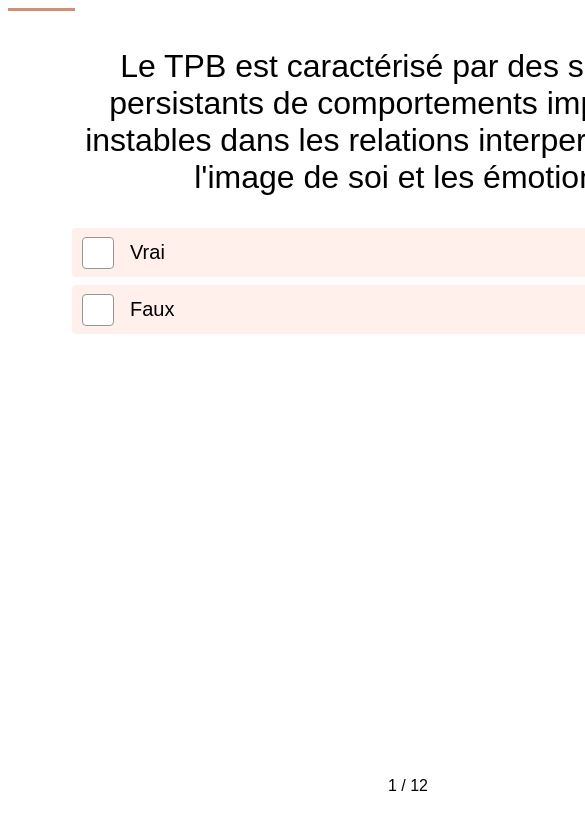
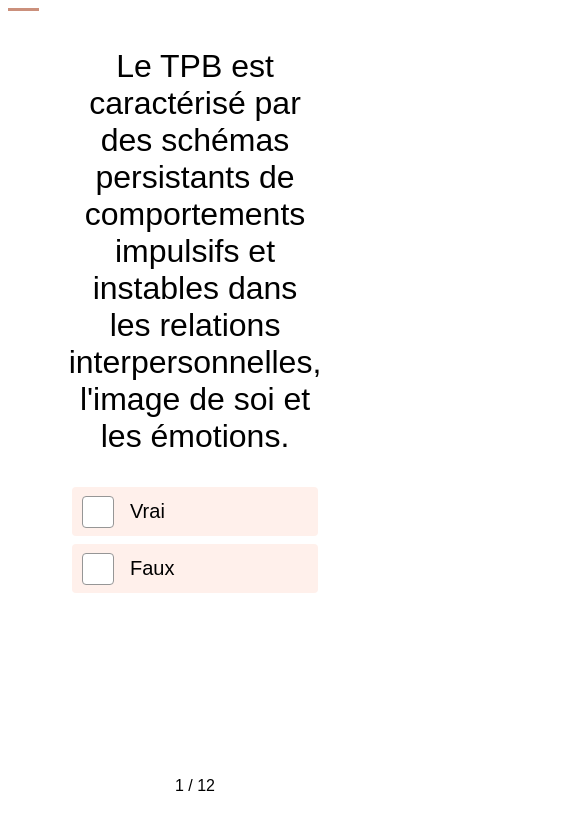
Before and after one commit to pjestin/tpb-quizz, a React (Create React App) app: page / in a window 390 px wide. Shown: the top 830 px of the page, 585 px wide, since content can reach past the window. Built offline with nearby package versions, Linux system fonts and the light colour scheme.

Commit message:
Pseudo-responsiveness

```diff
--- a/src/components/app/App.css
+++ b/src/components/app/App.css
@@ -1,6 +1,6 @@
 .tpb-quizz-app {
   height: 800px;
-  width: 800px;
+  width: min(800px, 100%);
   background-color: white;
 }
 
--- a/src/components/end/End.css
+++ b/src/components/end/End.css
@@ -25,6 +25,6 @@
 }
 
 @keyframes spin {
- 0% { transform: rotate(0deg); }
- 100% { transform: rotate(360deg); }
+  0% { transform: rotate(0deg); }
+  100% { transform: rotate(360deg); }
 }
```
